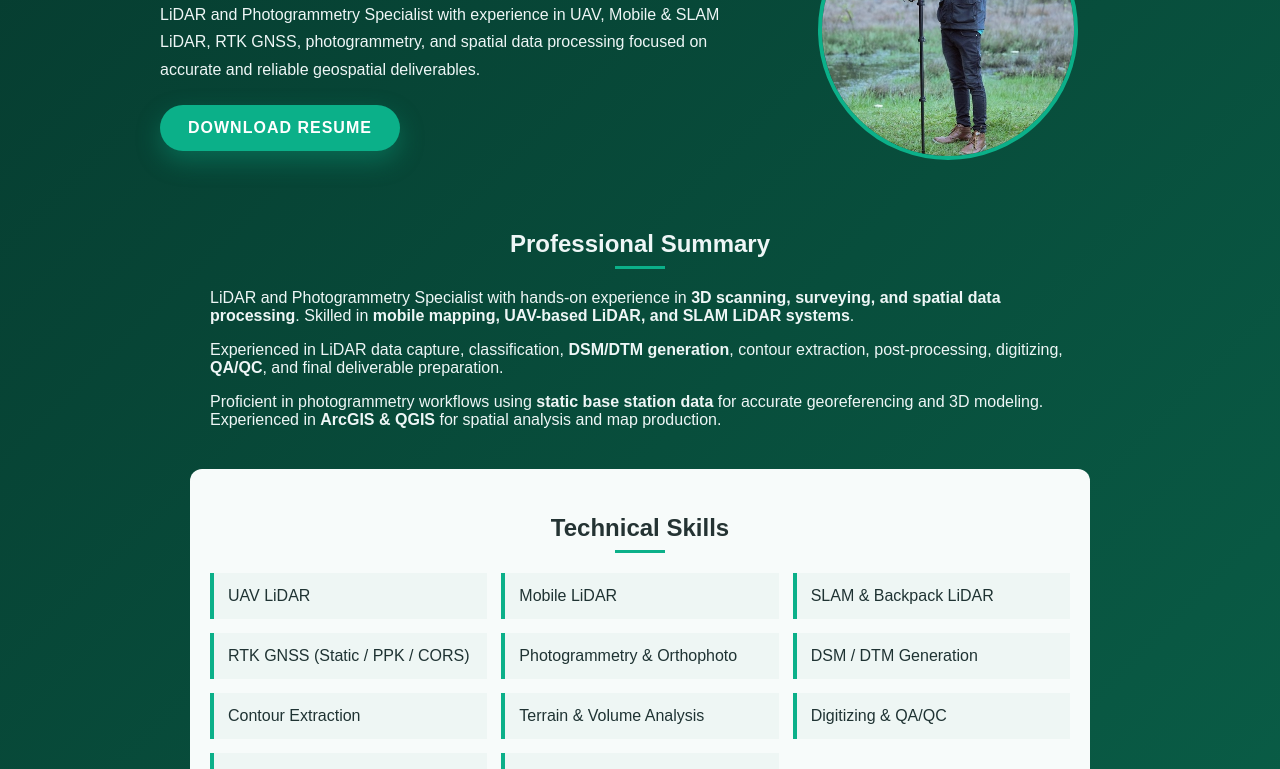
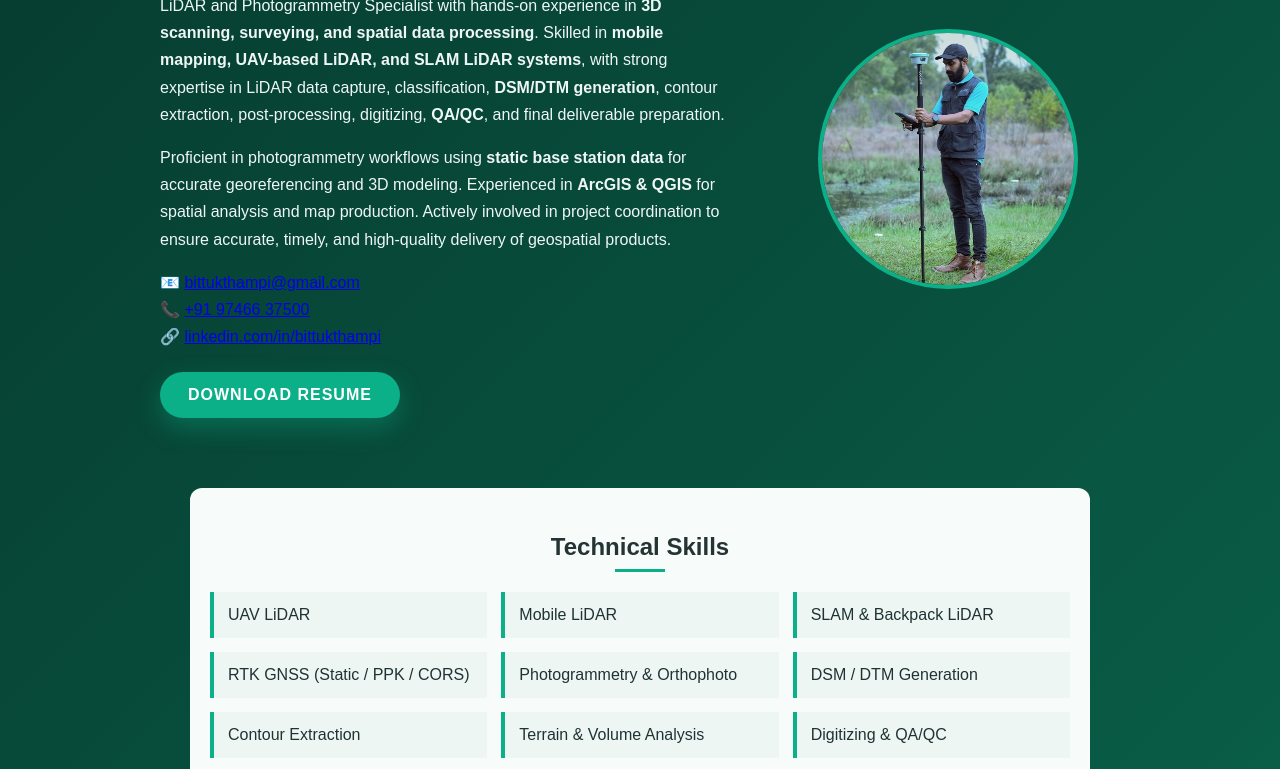
Before and after one commit to bittukthampi/bittukthampi.github.io, a plain HTML site: page index.html in a window 1280 px wide. Shown: the part 220-989 px from the top of the page. Drawn offline with Linux system fonts and the light colour scheme.

Commit message:
Update index.html

```diff
--- a/index.html
+++ b/index.html
@@ -36,10 +36,33 @@
   <div class="hero-text">
     <h1>Hi, I'm <span>Bittu K Thampi</span></h1>
     <h2>LiDAR & Photogrammetry Specialist</h2>
+
+    <!-- FULL PROFESSIONAL SUMMARY -->
     <p>
-      LiDAR and Photogrammetry Specialist with experience in UAV, Mobile & SLAM LiDAR,
-      RTK GNSS, photogrammetry, and spatial data processing focused on accurate and
-      reliable geospatial deliverables.
+      LiDAR and Photogrammetry Specialist with hands-on experience in
+      <strong>3D scanning, surveying, and spatial data processing</strong>.
+      Skilled in <strong>mobile mapping, UAV-based LiDAR, and SLAM LiDAR systems</strong>,
+      with strong expertise in LiDAR data capture, classification,
+      <strong>DSM/DTM generation</strong>, contour extraction, post-processing,
+      digitizing, <strong>QA/QC</strong>, and final deliverable preparation.
+    </p>
+
+    <p>
+      Proficient in photogrammetry workflows using
+      <strong>static base station data</strong> for accurate georeferencing
+      and 3D modeling. Experienced in <strong>ArcGIS & QGIS</strong> for
+      spatial analysis and map production. Actively involved in project
+      coordination to ensure accurate, timely, and high-quality delivery
+      of geospatial products.
+    </p>
+
+    <!-- CONTACT DETAILS BELOW SUMMARY -->
+    <p>
+      📧 <a href="mailto:bittukthampi@gmail.com">bittukthampi@gmail.com</a><br>
+      📞 <a href="tel:+919746637500">+91 97466 37500</a><br>
+      🔗 <a href="https://www.linkedin.com/in/bittukthampi" target="_blank">
+        linkedin.com/in/bittukthampi
+      </a>
     </p>
 
     <!-- DOWNLOAD RESUME BUTTON -->
@@ -58,30 +81,6 @@
   <div class="hero-image">
     <img src="profile.jpg" alt="Bittu K Thampi">
   </div>
-</section>
-
-<!-- ABOUT -->
-<section id="about" class="section">
-  <h2>Professional Summary</h2>
-
-  <p>
-    LiDAR and Photogrammetry Specialist with hands-on experience in
-    <strong>3D scanning, surveying, and spatial data processing</strong>.
-    Skilled in <strong>mobile mapping, UAV-based LiDAR, and SLAM LiDAR systems</strong>.
-  </p>
-
-  <p>
-    Experienced in LiDAR data capture, classification,
-    <strong>DSM/DTM generation</strong>, contour extraction, post-processing,
-    digitizing, <strong>QA/QC</strong>, and final deliverable preparation.
-  </p>
-
-  <p>
-    Proficient in photogrammetry workflows using
-    <strong>static base station data</strong> for accurate georeferencing and
-    3D modeling. Experienced in <strong>ArcGIS & QGIS</strong> for spatial
-    analysis and map production.
-  </p>
 </section>
 
 <!-- SKILLS -->
@@ -125,7 +124,8 @@
   <div class="project">
     <h3>Powerline & Infrastructure LiDAR Mapping</h3>
     <p>
-      Corridor LiDAR mapping, terrain modelling, and infrastructure analysis support.
+      Corridor LiDAR mapping, terrain modelling, and infrastructure
+      analysis support.
     </p>
   </div>
 </section>
@@ -139,20 +139,6 @@
   </ul>
 </section>
 
-<!-- CONTACT -->
-<section id="contact" class="section">
-  <h2>Contact</h2>
-  <p>
-    <strong>Email:</strong>
-    <a href="mailto:bittukthampi@gmail.com">bittukthampi@gmail.com</a><br>
-    <strong>LinkedIn:</strong>
-    <a href="https://www.linkedin.com/in/bittukthampi" target="_blank">
-      linkedin.com/in/bittukthampi
-    </a><br>
-    <strong>Location:</strong> India
-  </p>
-</section>
-
 <footer class="footer">
   © <span id="year"></span> Bittu K Thampi
 </footer>
```
